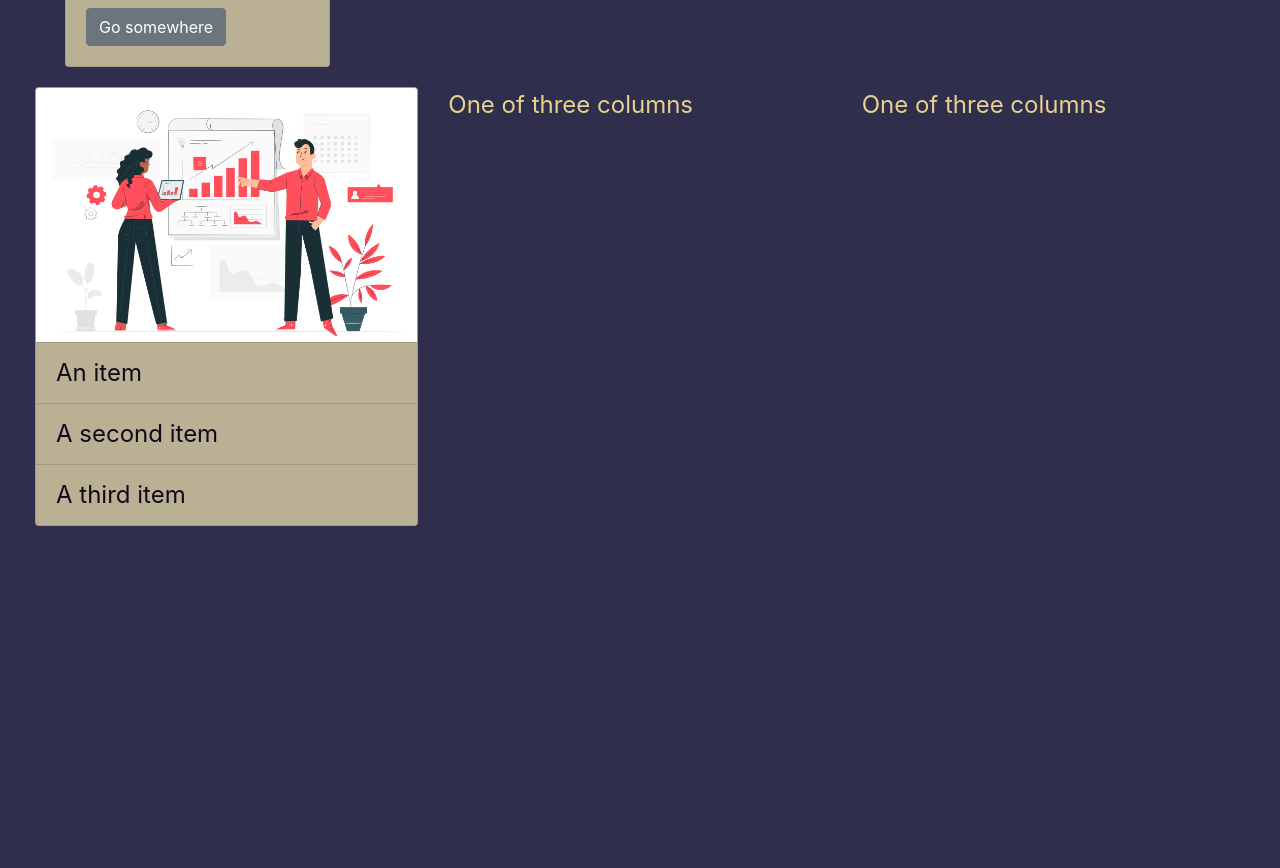
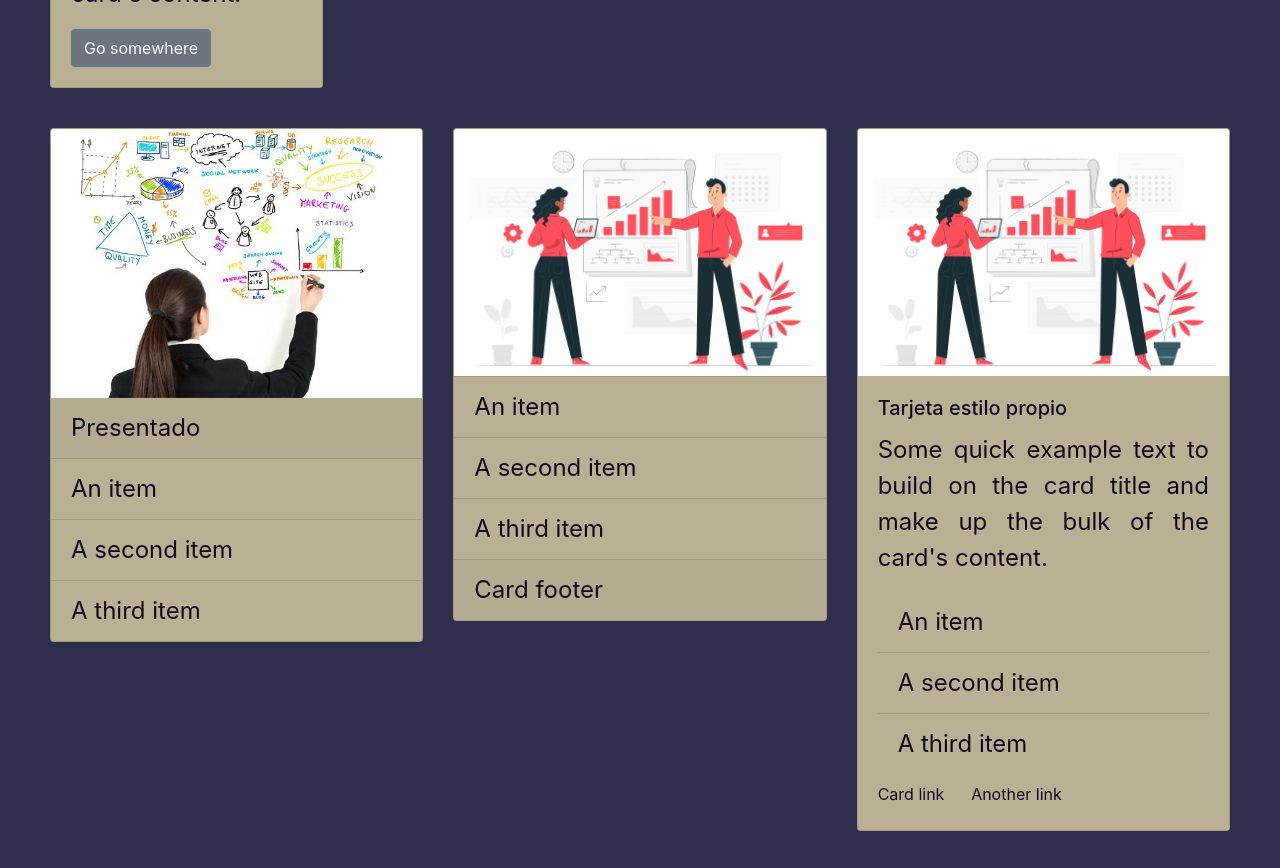
Before and after one commit to SebastianHdzG/Seminario-19-03, a plain HTML site: page index.html in a window 1280 px wide. Shown: the part 703-1571 px from the top of the page. Before the commit the page ends 1279 px from the top, so only its background shows below. Drawn offline with nearby package versions, Linux system fonts and the light colour scheme.

Commit message:
Update index.html

```diff
--- a/index.html
+++ b/index.html
@@ -20,10 +20,11 @@
       consequat. cia deserunt mollit anim id est laborum.
     </div>
   </div>
+  </div>
   <div class="row espacio">
     <div class="col-3">
         <div class="card" style="width: 100%;">
-           <img src="img/3542817.jpg" class="card-img-top" alt="...">
+           <img src="img/proyecto.jpg" class="card-img-top" alt="...">
             <div class="card-body">
              <h5 class="card-title">Card title</h5>
              <p class="card-text">Some quick example text to build on the card title and make up the bulk of the card's content.</p>
@@ -33,7 +34,7 @@
     </div>
     <div class="col-3">
       <div class="card" style="width: 100%;">
-  <img src="img/3542817.jpg" class="card-img-top" alt="...">
+  <img src="img/proyecto.jpg" class="card-img-top" alt="...">
   <div class="card-body">
     <p class="card-text">Some quick example text to build on the card title and make up the bulk of the card's content.</p>
   </div>
@@ -51,14 +52,17 @@
      </div>
     </div>
     </div>
+
+
+  <div class="row espacio"> </div>
+
+<div class="row espacio">
+  <div class="col-4">
+  <div class="card" style="width: 100%;">
+   <img src="img/proyecto.jpg" class="card-img-top" alt="...">
+   <div class="card-header">
+    Presentado
   </div>
-
-  <div class="row">
-
-  <div class="row">
-  <div class="col-sm">
-  <div class="card" style="width: 100%;">
-   <img src="img/3542817.jpg" class="card-img-top" alt="...">
       <ul class="list-group list-group-flush">
     <li class="list-group-item">An item</li>
     <li class="list-group-item">A second item</li>
@@ -66,14 +70,65 @@
   </ul>
 </div>
     </div>
-    <div class="col-sm">
-      One of three columns
+    <div class="col-4">
+      <div class="card" style="width: 100%;">
+        <img src="img/3542817.jpg" class="card-img-top" alt="...">
+  <ul class="list-group list-group-flush">
+    <li class="list-group-item">An item</li>
+    <li class="list-group-item">A second item</li>
+    <li class="list-group-item">A third item</li>
+  </ul>
+  <div class="card-footer">
+    Card footer
+  </div>
+</div>
     </div>
-    <div class="col-sm">
-      One of three columns
+    <div class="col-4">
+      <div class="card" style="width: 100%;">
+        <img src="img/3542817.jpg" class="card-img-top" alt="...">
+        <div class="card-body">
+          <h5 class="card-title">Tarjeta estilo propio</h5>
+
+          <p class="card-text">Some quick example text to build on the card title and make up the bulk of the card's content.</p>
+          <ul class="list-group list-group-flush">
+            <li class="list-group-item">An item</li>
+            <li class="list-group-item">A second item</li>
+            <li class="list-group-item">A third item</li>
+          </ul>
+          <a href="#" class="card-link">Card link</a>
+          <a href="#" class="card-link">Another link</a>
+       </div>
+     </div>
+    </div>
+</div>
+
+<div class="row espacio"> </div>
+<div class="row espacio">
+  <div class="col-7">
+    <div class="card" style="width: 100%;">
+      <img src="img/proyecto.jpg" class="card-img-top" alt="...">
+      <div class="card-body">
+      <p class="card-text">Some quick example text to build on the card title and make up the bulk of the card's content.</p>
+      </div>
+      </div>
+         </div>
+
+  <div class="col-5">
+    <div class="card" style="width: 100%;">
+     <img src="img/proyecto.jpg" class="card-img-top" alt="...">
+      <ul class="list-group list-group-flush">
+        <li class="list-group-item">An item</li>
+        <li class="list-group-item">A second item</li>
+        <li class="list-group-item">A third item</li>
+      </ul>
     </div>
   </div>
+
+  </div>
 </div>
+  </div>
+
+
     </div>
   </div>
 </div>
```
